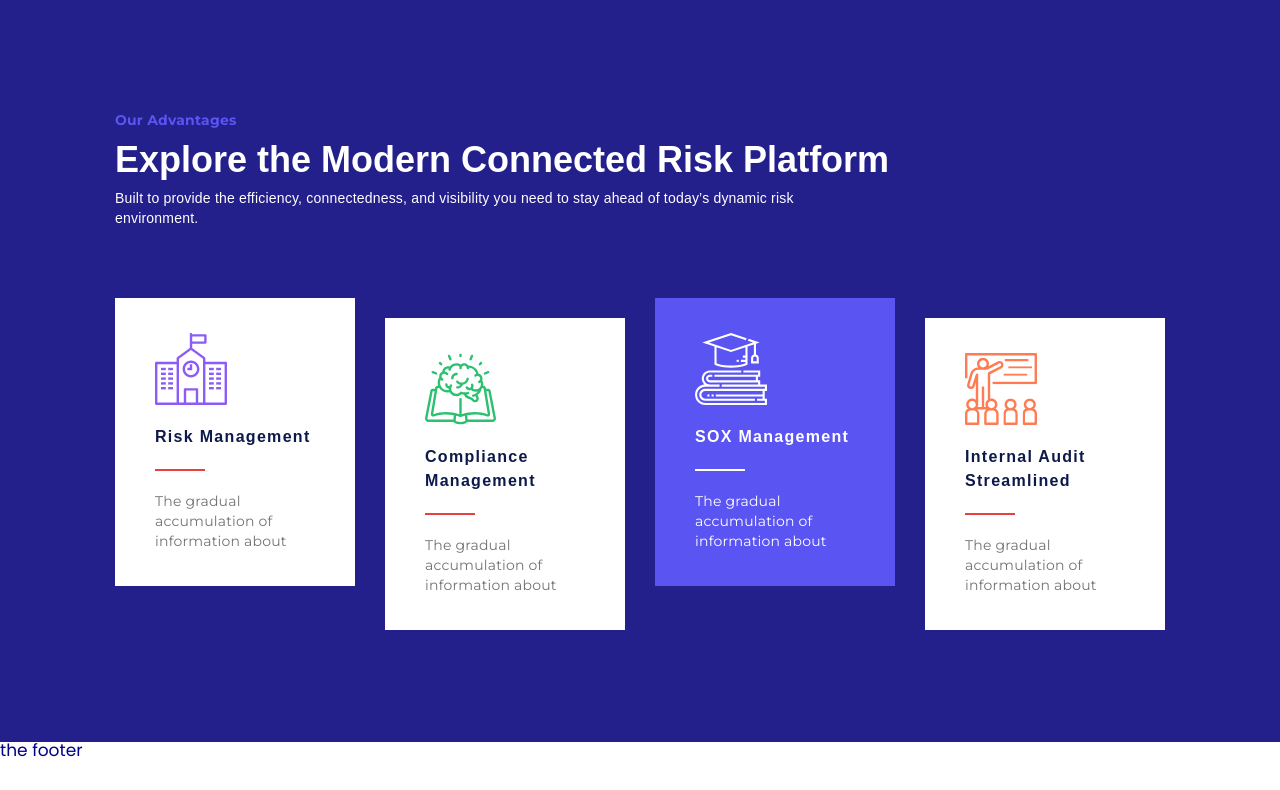
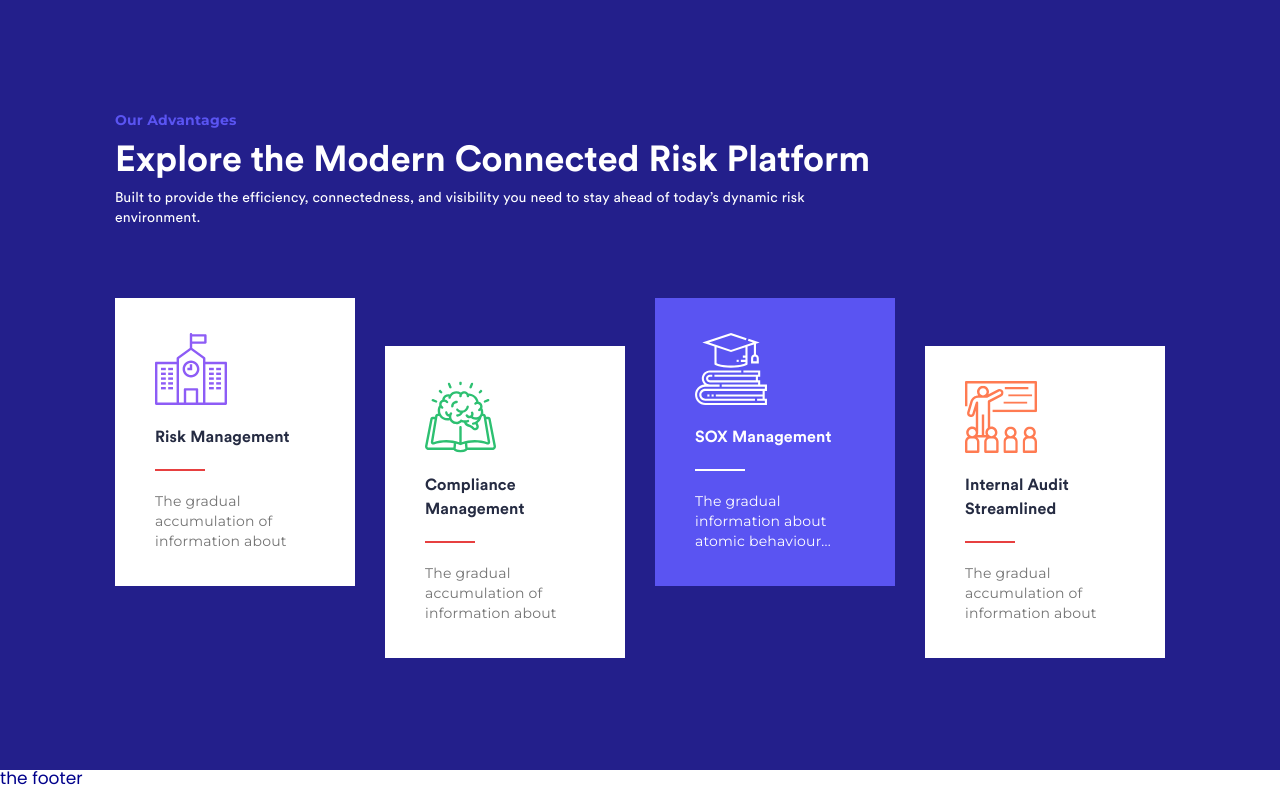
Before and after one commit to inna-1227/lessons, a plain HTML site: page lesson_05/index.html in a window 1280 px wide. Shown: the part 997-1787 px from the top of the page. Before the commit the page ends 1759 px from the top, so only its background shows below. Drawn offline with Linux system fonts and the light colour scheme; a web font is replaced by a local one.

Commit message:
Add files via upload

```diff
--- a/lesson_05/css/style.css
+++ b/lesson_05/css/style.css
@@ -6,12 +6,12 @@ body{
 	font-size: 17px;
 	color:#00008b;
 }
-#block-1{
+#block1{
 	padding:10px;
+	font-size: 16px;
 	background-color:#50d100;
 	margin-top: -10px;
 	width:700px;
-	font-size: 16px;
 }
 .block-text-img{
 	width:50%;
@@ -20,47 +20,47 @@ body{
 .block-text-span{
 	font-size: 20px;
 }
-#block-2{
+#block2{
 	padding:20px 30px;
 	background-color:#6a51a9;
 	min-width:700px;
 	margin:0 auto;
 	max-height: 130px;
 }
-#block-3{
+#block3{
 	padding:5px 30px 40px;
 	background-color:#ecec34;
 	margin-top: 1%;
 	max-width:750px;
 	min-height: 100px;
 }
-#block-4{
+#block4{
 	padding:5%;
 	background-color:#ed669c;
 	height:50px;
 	overflow:hidden;
 	margin-bottom:30px;
 }
-#block-5{
+#block5{
 	padding:10px 15px 40px 80px;
 	background-color:#72ff147b;
 	width:75%;
 	height:100px;
 	margin-top: 50px;
 }
-#block-6{
+#block6{
 	padding-top: 20px;
 	padding-right: 10px;
 	padding-bottom: 30px;
 	padding-left: 50px;
 	background-color:#9a46f9;
 }
-#block-7{
+#block7{
 	height:50px;
 	overflow:auto;
 	background-color:#ff4d00;
 }
-#block-8{
+#block8{
 	display:none;
 }
 
@@ -71,21 +71,21 @@ body{
 	padding:112px 0;
 }
 .section {
+	font-family: Montserrat, sans-serif;
 	max-width:1050px;
 	margin: 0 auto;
 	overflow: hidden;
-	font-family: Montserrat, sans-serif;
 }
-.items {
+.cards {
 	margin-left: -15px;
 	margin-right: -15px;
 	font-size: 0;
 }
-.item {
+.card {
 	width: 25%;
-	display: inline-block;
 	padding-left: 15px;
 	padding-right: 15px;
+	display: inline-block;
 	vertical-align: top;
 }
 .content {
@@ -95,65 +95,65 @@ body{
 	background-color: #ffffff;
 	padding: 35px 40px;
 }
-.item-hover .content{
+.card-hover .content{
 	background-color: #5A54F2;
 }
-.item-hover .item-title{
+.card-hover .card-title{
 	color:#ffffff;
 }
-.item-hover .item-content{
+.card-hover .card-content{
 	color:#ffffff;
 }
-.item-hover .item-decoration {
+.card-hover .card-decoration {
 	background-color: #ffffff;
 }
-.item-img{
+.card-img{
 	margin-bottom: 20px;
 }
-.item-title{
-	font-family: "CircularStd", sans-serif;
+.card-title{
+	font-family: Circular Std, sans-serif;
 	font-weight: 700;
 	line-height: 1.5;
-	letter-spacing: 1.3px;
-	color:#0d194a;
+	letter-spacing: 0.1px;
+	color:#252B42;
 	font-size: 16px;
 	margin-bottom: 20px;
 }
-.item-content{
+.card-content{
 	color:#737373;
 }
-.item-decoration {
+.card-decoration {
+	height: 2px;
 	width: 50px;
-	height: 2px;
 	background-color: #e74040;
 	margin-bottom: 20px;
 }
-.top-item{
-	margin-top:20px;
+.top-card{
+	margin-top: 48px;
 }
 .section .description{
 	color:#ffffff;
 }
 .description{
-	margin-bottom:70px;
+	margin-bottom: 70px;
 }
 .description-advantages{
+	margin-bottom: 10px;
 	color:#5A54F2;
 	font-size: 14px;
 	font-weight: 700;
 	line-height: 1.715;
 	letter-spacing: 0.2px;
-	margin-bottom: 10px;
 }
 .description-text{
-	font-family: "CircularStd", sans-serif;
+	font-family: Circular Std, sans-serif;
 	font-size: 14px;
 	line-height: 1.429;
 	letter-spacing: 0.2px;
 	max-width:765px;
 }
 .description-title{
-	font-family: "CircularStd", sans-serif;
+	font-family: Circular Std, sans-serif;
 	font-size: 36px;
 	font-weight: 700;
 	margin-bottom: 10px;
--- /dev/null
+++ b/lesson_05/fonts.css
@@ -0,0 +1,15 @@
+@font-face {
+    font-family: "Circular Std";
+    src: url("../fonts/CircularStd-Bold.woff2") format("woff2");
+    font-weight: 700;
+    font-style: normal;
+    font-display: swap;
+}
+
+@font-face {
+    font-family: "Circular Std";
+    src: url("../fonts/CircularStd-Medium.woff2") format("woff2");
+    font-weight: 400;
+    font-style: normal;
+    font-display: swap;
+}
--- a/lesson_05/index.html
+++ b/lesson_05/index.html
@@ -24,15 +24,16 @@
 		</header>
 		<main>
 			<h1>Сіамська кішка</h1>
-			<div id="block-1" class="block-text">
+			<div id="block1" class="block-text">
 				<p>Сіамська (англ. Siamese, SIA) — порода кішок, що не одне століття жили
 					при палацах і храмах у Сіамі (Таїланді), поки король не подарував пару
 					сіамських кішок британському консулові.
-				</p><span class="block-text-span">Мій сіамський кіт</span>
+				</p>
+				<span class="block-text-span">Мій сіамський кіт</span>
 				<img src="img/kotyk.jpg" class="block-text-img"
 					alt="Мій сіамський котик Кешка лежить на балконі разом зі своєю плюшевою копією.">
 			</div>
-			<div id="block-2" class="block-text">
+			<div id="block2" class="block-text">
 				<p>Кішки потрапили спочатку до Великої Британії, а потім до США. Спочатку
 					сіамські кішки мали вигляд, близький до сучасних тайських. У 1901 році був
 					організований британський «Клуб сіамських кішок», а в 1902 році
@@ -42,21 +43,21 @@
 					світі. На виставках завжди можна побачити велику кількість сіамів.
 				</p>
 			</div>
-			<div id="block-3" class="block-text">
+			<div id="block3" class="block-text">
 				<p>Характер кішок незвичайний. Це дуже енергійні, рухливі, кмітливі, спритні
 					й швидкі істоти. Складається враження, що вони невтомні. Їхній допитливості
 					немає меж. Дуже «говіркі». Мають специфічний голос. Вони ніжні й ласкаві.
 					Одночасно сіами вимогливі, наполегливі й часом нав'язливі.
-					.</p>
+				</p>
 			</div>
-			<div id="block-4" class="block-text">
+			<div id="block4" class="block-text">
 				<p>Кішки сіамської породи плодючі. Потомство можуть приносити двічі на рік.
 					Кількість кошенят у приплоді — 5-6 (до 10). Кошенята народжуються світлими,
 					без міток, швидко розвиваються. Мітки з'являються через кілька тижнів, а
 					остаточно формуються до однорічного віку. Забарвлення сіамів термозалежне.
 				</p>
 			</div>
-			<div id="block-5" class="block-text">
+			<div id="block5" class="block-text">
 				<p>Кішки сіамської породи — це елегантні, стрункі тварини середньої
 					величини. Тіло довге, у формі труби, з досить міцним кістяком, добре
 					розвиненою мускулатурою. Плечі й стегна сильні. Кінцівки довгі й стрункі.
@@ -65,13 +66,13 @@
 					Кінчик хвоста загострений. Коти трохи більші, ніж кішки.
 				</p>
 			</div>
-			<div id="block-6" class="block-text">
+			<div id="block6" class="block-text">
 				<p>Голова середньої величини стосовно тіла, має форму довгого вузького клина
 					із широким сплощеним простором між вухами. Бічні лінії клина прямі, без
 					зламу на рівні подушечок вібрис.
 				</p>
 			</div>
-			<div id="block-7" class="block-text">
+			<div id="block7" class="block-text">
 				<p>Вуха ніби продовжують лінії голови таким чином, що кінчик носа й кінчики
 					вух утворюють вершини рівностороннього трикутника. Вилиці високі, плоскі.
 					Пряма лінія, що утворює верхню частину профілю, іде від верху голови до
@@ -80,7 +81,7 @@
 					Лінія від кінчика носа до підборіддя вертикальна.
 				</p>
 			</div>
-			<div id="block-8" class="block-text">
+			<div id="block8" class="block-text">
 				<p>Підборіддя розвинене, але не повинне бути надто масивним і випуклим. Вуха
 					великі, широкі в основі, з трохи загостреними кінчиками, продовжують лінії
 					клина голови. Очі середньої величини, мигдалеподібної форми, поставлені
@@ -95,50 +96,56 @@
 			<div class="layout">
 				<div class="section">
 					<div class="description">
-						<div class="description-advantages">Our Advantages</div>
-						<h2 class="description-title">Explore the Modern Connected Risk
-							Platform</h2>
+						<div class="description-advantages">Our Advantages
+						</div>
+						<h2 class="description-title">Explore the Modern Connected Risk Platform
+						</h2>
 						<div class="description-text">Built to provide the efficiency,
 							connectedness, and visibility you need to
 							stay
-							ahead of today’s dynamic risk environment.</div>
+							ahead of today’s dynamic risk environment.
+						</div>
 					</div>
-					<div class="items">
-						<div class="item">
+					<div class="cards">
+						<div class="card">
 							<div class="content">
-								<img src="img/risk.svg" class="item-img" alt="Risk Management Icon">
-								<h3 class="item-title">Risk Management</h3>
-								<div class="item-decoration"></div>
-								<p class="item-content">The gradual accumulation of information
-									about</p>
-							</div>
-						</div>
-						<div class="item top-item">
-							<div class="content">
-								<img src="img/compliance.svg" class="item-img"
-									alt="Compliance Management Icon">
-								<h3 class="item-title">Compliance Management</h3>
-								<div class="item-decoration"></div>
-								<p class="item-content">The gradual accumulation of information about
+								<img src="img/risk.svg" class="card-img" alt="Risk Management Icon">
+								<h3 class="card-title">Risk Management
+								</h3>
+								<div class="card-decoration"></div>
+								<p class="card-content">The gradual accumulation of information about
 								</p>
 							</div>
 						</div>
-						<div class="item item-hover">
+						<div class="card top-card">
 							<div class="content">
-								<img src="img/sox.svg" class="item-img" alt="SOX Management Icon">
-								<h3 class="item-title">SOX Management</h3>
-								<div class="item-decoration"></div>
-								<p class="item-content">The gradual accumulation of information about
+								<img src="img/compliance.svg" class="card-img"
+									alt="Compliance Management Icon">
+								<h3 class="card-title">Compliance Management
+								</h3>
+								<div class="card-decoration"></div>
+								<p class="card-content">The gradual accumulation of information about
 								</p>
 							</div>
 						</div>
-						<div class="item top-item">
+						<div class="card card-hover">
 							<div class="content">
-								<img src="img/international-audit.svg" class="item-img"
+								<img src="img/sox.svg" class="card-img" alt="SOX Management Icon">
+								<h3 class="card-title">SOX Management
+								</h3>
+								<div class="card-decoration"></div>
+								<p class="card-content">The gradual information about atomic
+									behaviour...
+								</p>
+							</div>
+						</div>
+						<div class="card top-card">
+							<div class="content">
+								<img src="img/international-audit.svg" class="card-img"
 									alt="Internal Audit Streamlined Icon">
-								<h3 class="item-title">Internal Audit Streamlined</h3>
-								<div class="item-decoration"></div>
-								<p class="item-content">The gradual accumulation of information about
+								<h3 class="card-title">Internal Audit Streamlined</h3>
+								<div class="card-decoration"></div>
+								<p class="card-content">The gradual accumulation of information about
 								</p>
 							</div>
 						</div>
```
Also changed, not shown: lesson_05/fonts/CircularStd-Bold.woff2 (added), lesson_05/fonts/CircularStd-Book.woff2 (added).
